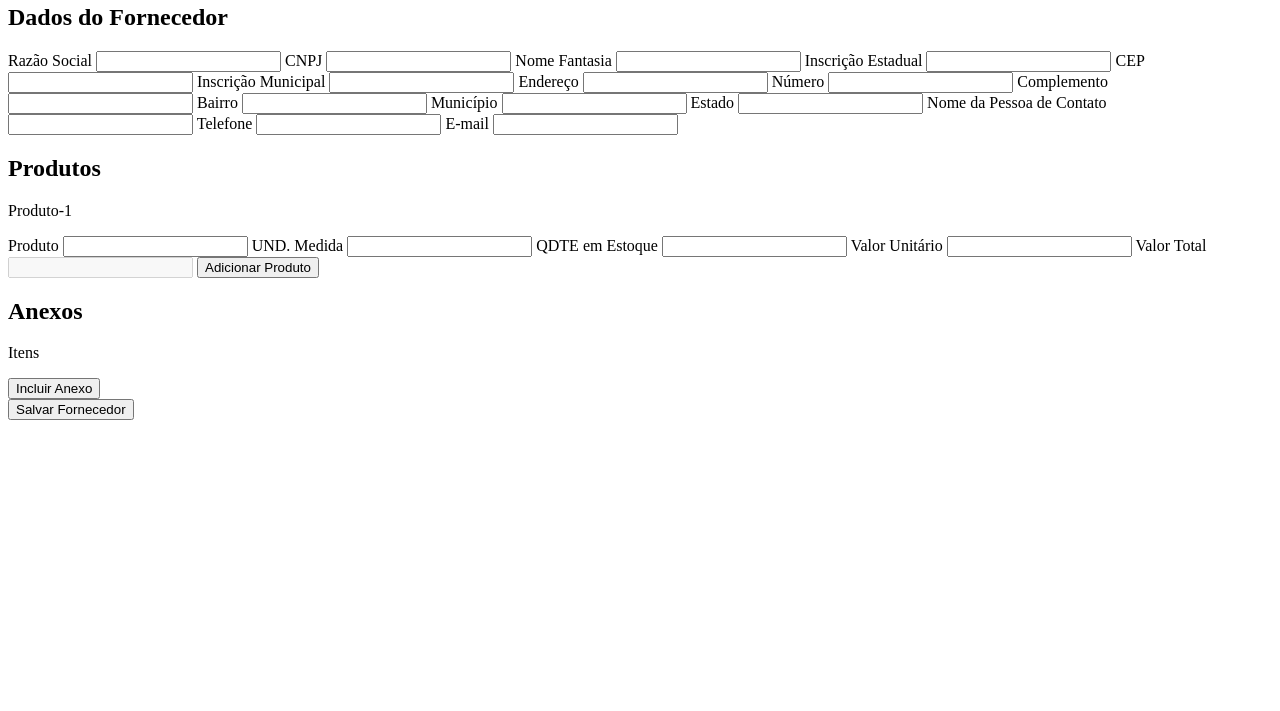
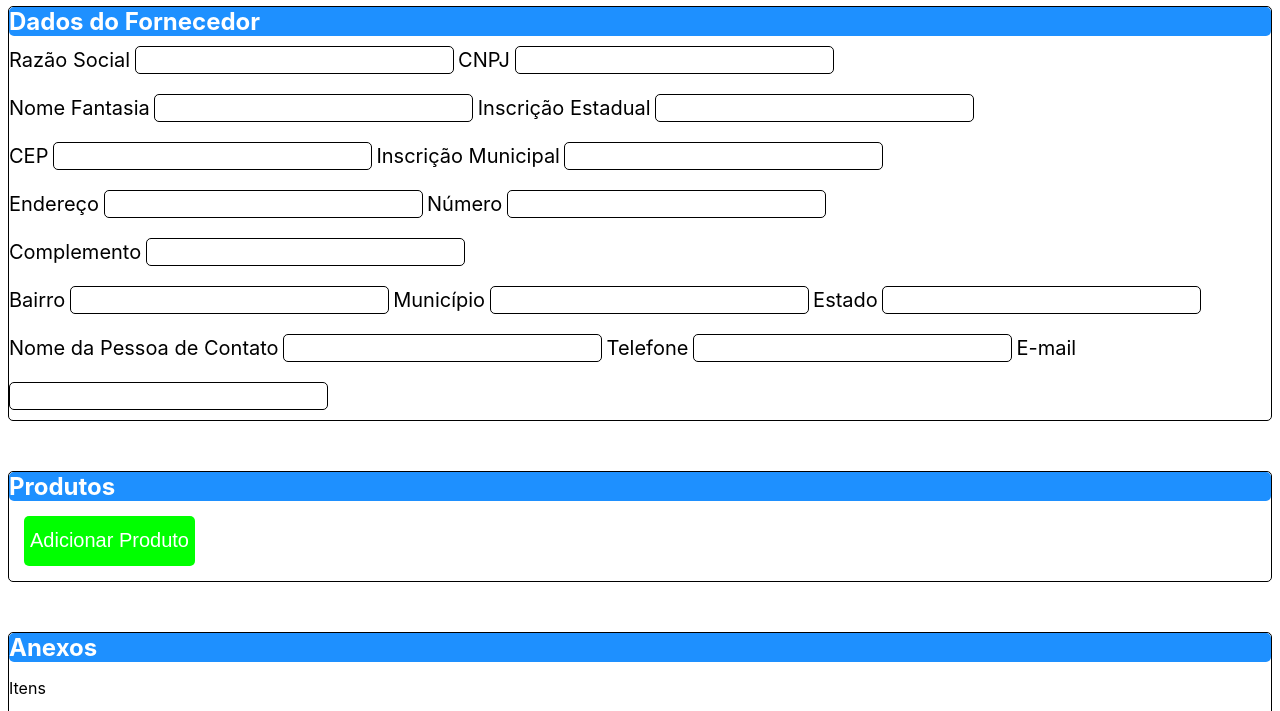
Before and after one commit to PedroJSilveira/cadastro-fornecedor-produto, a plain HTML site: page cadastro-fornecedor-produto/index.html in a window 1280 px wide. Shown: the part 76-787 px from the top of the page. Drawn offline with Linux system fonts and the light colour scheme.

Commit message:
html e css

```diff
--- /dev/null
+++ b/cadastro-fornecedor-produto/css/styles.css
@@ -0,0 +1,56 @@
+h1,
+h2,
+form,
+label,
+input {
+  font-family: -apple-system, BlinkMacSystemFont, "Segoe UI", "Roboto", "Oxygen",
+    "Ubuntu", "Cantarell", "Fira Sans", "Droid Sans", "Helvetica Neue",
+    sans-serif;
+  -webkit-font-smoothing: antialiased;
+  -moz-osx-font-smoothing: grayscale;
+}
+
+h1 {
+  text-align: center;
+}
+
+h2 {
+  color: white;
+  background-color: dodgerblue;
+  margin: 0;
+  border-radius: 5px;
+}
+
+.display-flex {
+  display: flex;
+  flex-direction: column;
+  justify-content: center;
+}
+
+.border {
+  border: 1px solid black;
+  border-radius: 5px;
+}
+
+.div {
+  margin: 0 0 50px 0;
+}
+
+label,
+input,
+button {
+  font-size: 20px;
+  margin: 10px 0;
+}
+
+button {
+  border: 0;
+  border-radius: 5px;
+
+  height: 50px;
+
+  background-color: rgb(0, 255, 0);
+  color: white;
+
+  margin: 15px 15px;
+}
--- a/cadastro-fornecedor-produto/index.html
+++ b/cadastro-fornecedor-produto/index.html
@@ -4,94 +4,94 @@
     <meta charset="UTF-8">
     <meta name="viewport" content="width=device-width, initial-scale=1.0">
     <title>VFLOWS </title>
+    <link rel="stylesheet" href="css/styles.css">
 </head>
 <body>
     <h1 id="title">CADASTRO FORNCEDOR/PRODUTO</h1>
 
-    <div id="container">
+    <div class="display-flex">
 
-        <div id="dados-fornecedor">
+        <div id="dados-fornecedor" class="div border">
             <h2 class="title-div">Dados do Fornecedor</h2>
 
             <form class="form">
+                <div>
                     <label for="razao-social">Razão Social</label>
-                <input type="text" id="razao-social">
+                    <input type="text" id="razao-social" class="border">
 
                     <label for="cnpj">CNPJ</label>
-                <input type="text" id="cnpj">
+                    <input type="text" id="cnpj" class="border">
+                </div>
 
+                <div>
                     <label for="nome-fantasia">Nome Fantasia</label>
-                <input type="text" id="nome-fantasia">
+                    <input type="text" id="nome-fantasia" class="border">
 
                     <label for="inscricao-estadual">Inscrição Estadual</label>
-                <input type="text" id="inscricao-estadual">
+                    <input type="text" id="inscricao-estadual" class="border">
+                </div>
 
+                <div>
                     <label for="cep">CEP</label>
-                <input type="text" id="cep">
+                    <input type="text" id="cep" class="border">
 
                     <label for="inscricao-municipal">Inscrição Municipal</label>
-                <input type="text" id="inscricao-municipal">
+                    <input type="text" id="inscricao-municipal" class="border">
+                </div>
 
+                <div>
                     <label for="endereco">Endereço</label>
-                <input type="text" id="endereco">
+                    <input type="text" id="endereco" class="border">
 
                     <label for="numero">Número</label>
-                <input type="text" id="numero">
+                    <input type="text" id="numero" class="border">
+                </div>
 
+                <div>
                     <label for="complemento">Complemento</label>
-                <input type="text" id="complemento">
+                    <input type="text" id="complemento" class="border">
+                </div>
 
+                <div>
                     <label for="bairro">Bairro</label>
-                <input type="text" id="bairro">
+                    <input type="text" id="bairro" class="border">
 
                     <label for="municipio">Município</label>
-                <input type="text" id="municipio">
+                    <input type="text" id="municipio" class="border">
 
                     <label for="estado">Estado</label>
-                <input type="text" id="estado">
+                    <input type="text" id="estado" class="border">
+                </div>
 
+                <div>
                     <label for="nome-pessoa">Nome da Pessoa de Contato</label>
-                <input type="text" id="nome-pessoa">
+                    <input type="text" id="nome-pessoa" class="border">
 
                     <label for="telefone">Telefone</label>
-                <input type="text" id="telefone">
+                    <input type="text" id="telefone" class="border">
 
                     <label for="email">E-mail</label>
-                <input type="text" id="email">
+                    <input type="text" id="email" class="border">
+                </div>
             </form>
         </div>
 
-        <div id="produtos">
+        <div id="produtos" class="border div">
             <h2 class="title-div">Produtos</h2>
 
             <form class="form">
-                <!-- PRODUTO TESTE -->
-                <p>Produto-1</p>
-
-                <label for="produto">Produto</label>
-                <input type="text" id="produto">
-
-                <label for="medida">UND. Medida</label>
-                <input type="number" id="medida">
-
-                <label for="qtd-estoque">QDTE em Estoque</label>
-                <input type="text" id="qtd-estoque">
-
-                <label for="valor-unitario">Valor Unitário</label>
-                <input type="text" id="valor-unitario">
-
-                <label for="valor-total">Valor Total</label>
-                <input type="text" id="valor-total" disabled="true">
-
                     <button>Adicionar Produto</button>
+                </div>
             </form>
         </div>
 
-        <div id="anexos">
+        <div id="anexos" class="border div">
             <h2 class="title-div">Anexos</h2>
             <form>
                 <p>Itens</p>
+                <div class="display-flex">
                     <button>Incluir Anexo</button>
+                </div>
             </form>
         </div>
 
```
Lines whose indentation alone changed are shown as unchanged.
